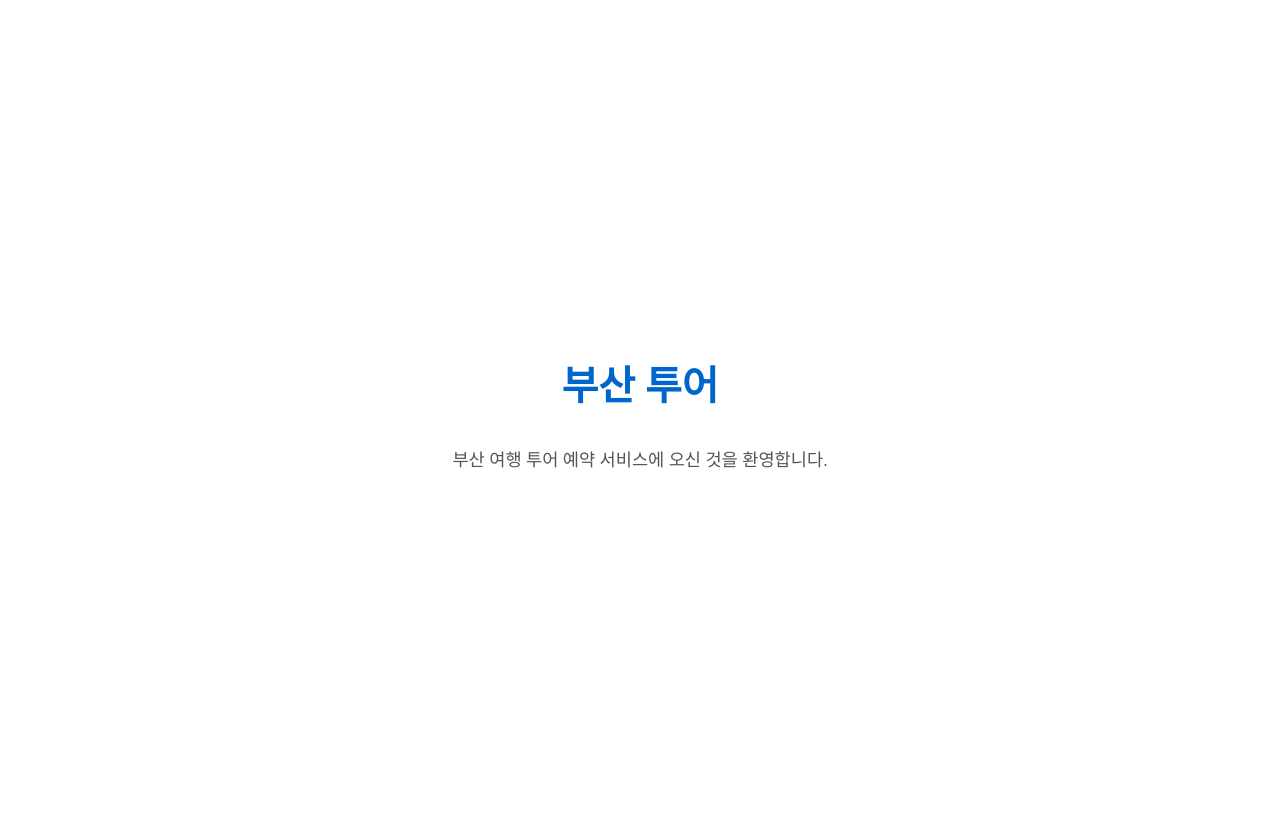
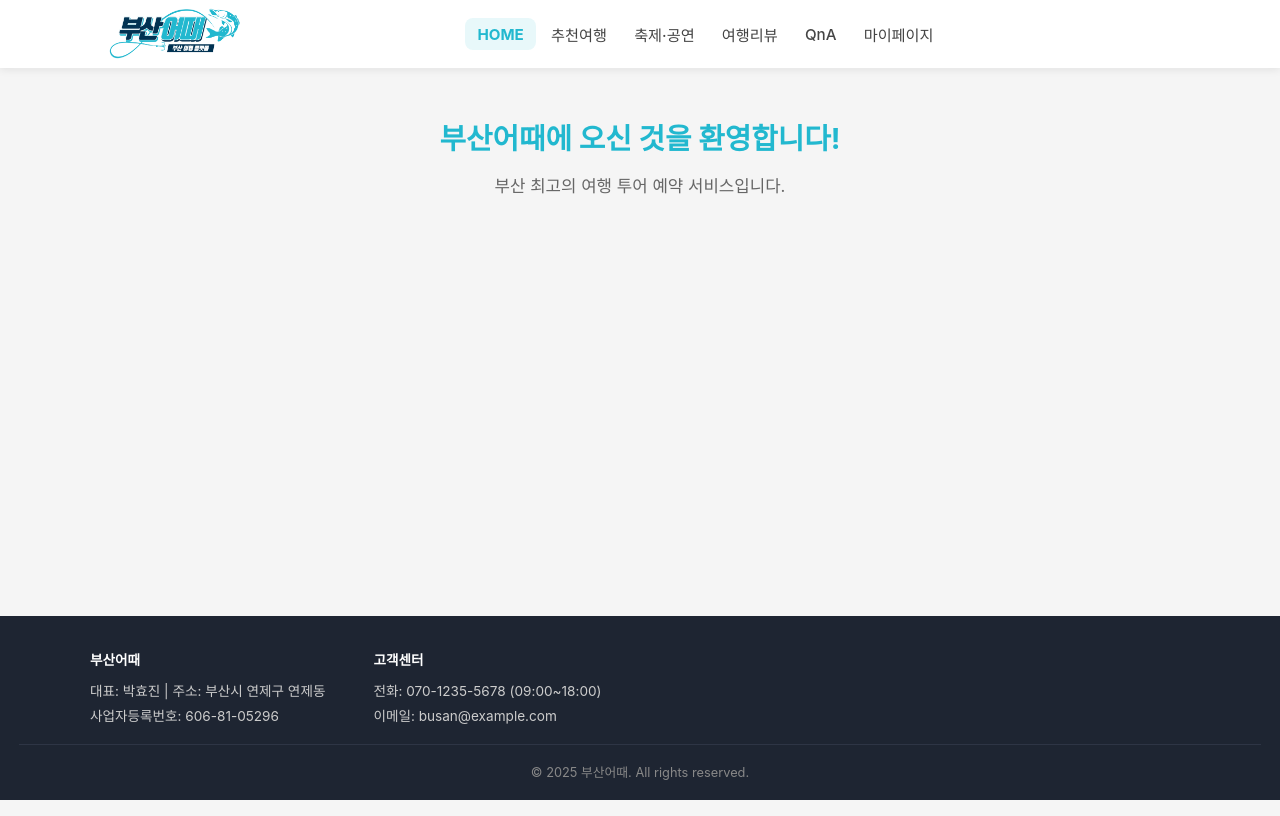
Before and after one commit to Jiny8/BusanTourWeb, a React (Create React App) app: page / in a window 1280 px wide. Built offline with nearby package versions, Linux system fonts and the light colour scheme.

Commit message:
feat: BrowserRouter + Routes 구조 연결
- App.js에 react-router-dom 라우터 설정

```diff
--- a/src/App.js
+++ b/src/App.js
@@ -1,13 +1,19 @@
 import React from "react";
-import "./App.css";
+import { BrowserRouter, Routes, Route } from "react-router-dom";
+import Layout from "./pages/Layout";
+import Home from "./pages/Home";
+import NoPage from "./pages/NoPage";
+import "./styles/global.css";
 
-function App() {
+export default function App() {
   return (
-    <div className="app">
-      <h1>부산 투어</h1>
-      <p>부산 여행 투어 예약 서비스에 오신 것을 환영합니다.</p>
-    </div>
+    <BrowserRouter>
+      <Routes>
+        <Route path="/" element={<Layout />}>
+          <Route index element={<Home />} />
+          <Route path="*" element={<NoPage />} />
+        </Route>
+      </Routes>
+    </BrowserRouter>
   );
 }
-
-export default App;
```
